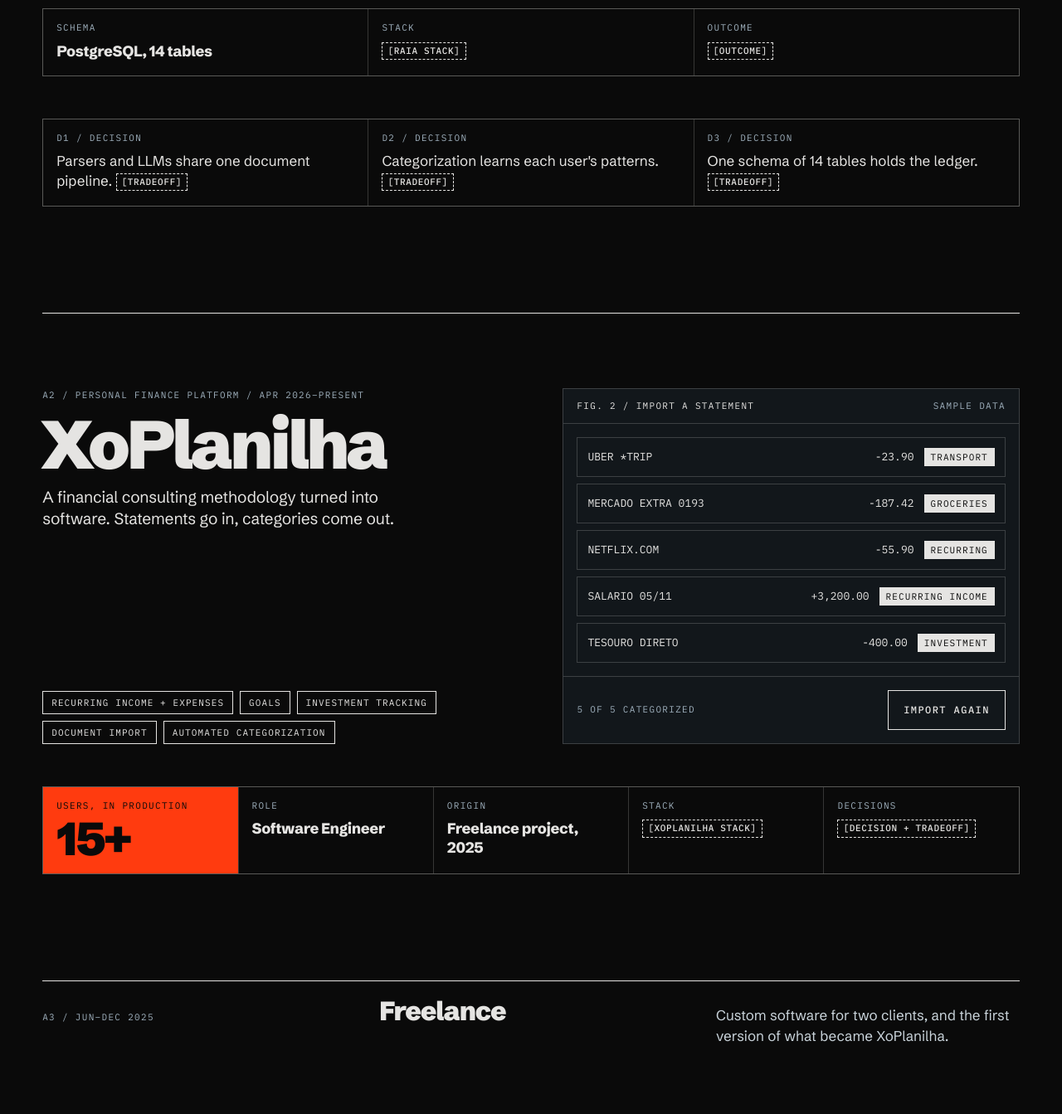
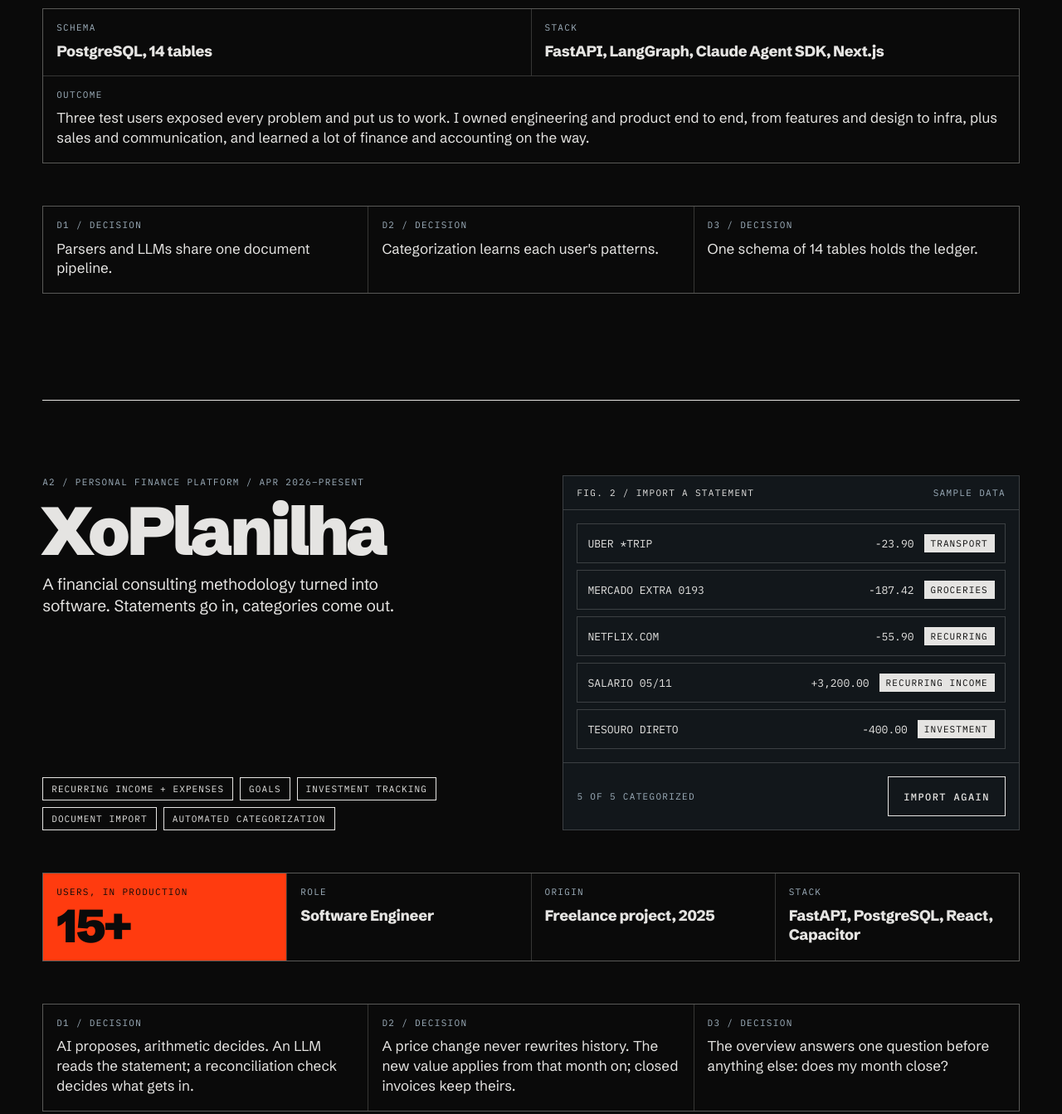
Before and after one commit to MigsBroedel/MigsBroedel.github.io, a plain HTML site: page index.html in a window 1280 px wide. Shown: the part 2220-3563 px from the top of the page at 83% size. Drawn offline with nearby package versions, Linux system fonts and the light colour scheme; animation ran at ten frames a second.

Commit message:
Fill project details and swap Navi for MusicBox
Co-Authored-By: Claude Opus 5.5 <noreply@anthropic.com>

```diff
--- a/i18n.js
+++ b/i18n.js
@@ -4,6 +4,17 @@
 (() => {
   'use strict';
   const PT = {
+      "m11": "Seguir",
+      "m10": "Resenha",
+      "m9": "Nota",
+      "m8": "Álbum",
+      "m7": "Busca",
+      "m6": "Um Letterboxd para música: avalie e resenhe álbuns, mantenha uma lista para ouvir, siga outros ouvintes. Uma API em NestJS e PostgreSQL por trás de um app React Native, com cada página de álbum tematizada pela capa.",
+      "m5": "L1 / Plataforma de reviews, API + app mobile",
+      "m4": "A visão geral responde uma pergunta antes de tudo: meu mês fecha?",
+      "m3": "Mudar um preço nunca reescreve o histórico. O valor novo vale daquele mês em diante; faturas fechadas mantêm o delas.",
+      "m2": "A IA propõe, a aritmética decide. Um LLM lê o extrato; uma checagem de conciliação decide o que entra.",
+      "m1": "Três usuários de teste expuseram todos os problemas e nos colocaram para trabalhar. Fiz engenharia e produto de ponta a ponta, de features e design a infra, além de vendas e comunicação, e aprendi muito de finanças e contabilidade no caminho.",
       "t0": "Pular para o conteúdo",
       "t1": "01 Trabalho",
       "t2": "02 Como penso",
@@ -57,9 +68,9 @@
       "t50": "D1 / Decisão",
       "t51": "D2 / Decisão",
       "t52": "D3 / Decisão",
-      "t53": "Parsers e LLMs dividem um único pipeline de documentos. <span class=\"ph\">[TRADEOFF]</span>",
-      "t54": "A categorização aprende os padrões de cada usuário. <span class=\"ph\">[TRADEOFF]</span>",
-      "t55": "Um schema de 14 tabelas guarda o razão. <span class=\"ph\">[TRADEOFF]</span>",
+      "t53": "Parsers e LLMs dividem um único pipeline de documentos.",
+      "t54": "A categorização aprende os padrões de cada usuário.",
+      "t55": "Um schema de 14 tabelas guarda o razão.",
       "t56": "Fig. 2 / Importe um extrato",
       "t57": "Importar de novo",
       "t58": "A2 / Plataforma de finanças pessoais / abr 2026–hoje",
@@ -124,6 +135,7 @@
     'Raia architecture diagram, scrolls sideways on small screens': 'Diagrama da arquitetura do Raia, rola para o lado em telas pequenas',
     'Features': 'Funcionalidades',
     'Graph': 'Grafo',
+    'A review, step by step': 'Uma resenha, passo a passo',
     'Sections': 'Seções'
   };
   const PT_JS = {
--- a/index.html
+++ b/index.html
@@ -200,15 +200,15 @@
           </div>
         </figure>
 
-        <dl class="cells">
+        <dl class="cells cells--two">
           <div class="cell"><dt class="mono muted">Schema</dt><dd class="cell-v" data-i18n="t48">PostgreSQL, 14 tables</dd></div>
-          <div class="cell"><dt class="mono muted">Stack</dt><dd><span class="ph">[RAIA STACK]</span></dd></div>
-          <div class="cell"><dt class="mono muted" data-i18n="t49">Outcome</dt><dd><span class="ph">[OUTCOME]</span></dd></div>
+          <div class="cell"><dt class="mono muted">Stack</dt><dd class="cell-v">FastAPI, LangGraph, Claude Agent SDK, Next.js</dd></div>
+          <div class="cell cell--full"><dt class="mono muted" data-i18n="t49">Outcome</dt><dd class="cell-p" data-i18n="m1">Three test users exposed every problem and put us to work. I owned engineering and product end to end, from features and design to infra, plus sales and communication, and learned a lot of finance and accounting on the way.</dd></div>
         </dl>
         <dl class="cells cells--wide">
-          <div class="cell"><dt class="mono muted" data-i18n="t50">D1 / Decision</dt><dd class="cell-p" data-i18n="t53">Parsers and LLMs share one document pipeline. <span class="ph">[TRADEOFF]</span></dd></div>
-          <div class="cell"><dt class="mono muted" data-i18n="t51">D2 / Decision</dt><dd class="cell-p" data-i18n="t54">Categorization learns each user's patterns. <span class="ph">[TRADEOFF]</span></dd></div>
-          <div class="cell"><dt class="mono muted" data-i18n="t52">D3 / Decision</dt><dd class="cell-p" data-i18n="t55">One schema of 14 tables holds the ledger. <span class="ph">[TRADEOFF]</span></dd></div>
+          <div class="cell"><dt class="mono muted" data-i18n="t50">D1 / Decision</dt><dd class="cell-p" data-i18n="t53">Parsers and LLMs share one document pipeline.</dd></div>
+          <div class="cell"><dt class="mono muted" data-i18n="t51">D2 / Decision</dt><dd class="cell-p" data-i18n="t54">Categorization learns each user's patterns.</dd></div>
+          <div class="cell"><dt class="mono muted" data-i18n="t52">D3 / Decision</dt><dd class="cell-p" data-i18n="t55">One schema of 14 tables holds the ledger.</dd></div>
         </dl>
       </article>
 
@@ -240,8 +240,12 @@
           <div class="cell cell--signal"><dt class="mono" data-i18n="t65">Users, in production</dt><dd class="stat num">15+</dd></div>
           <div class="cell"><dt class="mono muted" data-i18n="t66">Role</dt><dd class="cell-v" data-i18n="t67">Software Engineer</dd></div>
           <div class="cell"><dt class="mono muted" data-i18n="t68">Origin</dt><dd class="cell-v" data-i18n="t69">Freelance project, 2025</dd></div>
-          <div class="cell"><dt class="mono muted">Stack</dt><dd><span class="ph">[XOPLANILHA STACK]</span></dd></div>
-          <div class="cell"><dt class="mono muted" data-i18n="t70">Decisions</dt><dd><span class="ph">[DECISION + TRADEOFF]</span></dd></div>
+          <div class="cell"><dt class="mono muted">Stack</dt><dd class="cell-v">FastAPI, PostgreSQL, React, Capacitor</dd></div>
+        </dl>
+        <dl class="cells cells--wide">
+          <div class="cell"><dt class="mono muted" data-i18n="t50">D1 / Decision</dt><dd class="cell-p" data-i18n="m2">AI proposes, arithmetic decides. An LLM reads the statement; a reconciliation check decides what gets in.</dd></div>
+          <div class="cell"><dt class="mono muted" data-i18n="t51">D2 / Decision</dt><dd class="cell-p" data-i18n="m3">A price change never rewrites history. The new value applies from that month on; closed invoices keep theirs.</dd></div>
+          <div class="cell"><dt class="mono muted" data-i18n="t52">D3 / Decision</dt><dd class="cell-p" data-i18n="m4">The overview answers one question before anything else: does my month close?</dd></div>
         </dl>
       </article>
 
@@ -293,19 +297,19 @@
         <h2 id="h-lab" class="h2">Lab</h2>
       </div>
       <div class="cells cells--lab">
-        <article class="cell cell--lab" aria-labelledby="h-navi">
+        <article class="cell cell--lab" aria-labelledby="h-music">
           <div class="stack-16">
-            <div class="cell-top"><span class="mono muted" data-i18n="t89">L1 / Agent framework</span><span class="mono badge" data-i18n="t90">In development</span></div>
-            <h3 id="h-navi" class="h3 h3--m">Navi</h3>
-            <p class="lab-p" data-i18n="t91">A personal AI agent framework. My own orchestration harness, on LangGraph.</p>
+            <div class="cell-top"><span class="mono muted" data-i18n="m5">L1 / Review platform, API + mobile app</span><span class="lab-links"><a class="mono w nav-a" href="https://github.com/MigsBroedel/MusicBoxdBack" target="_blank" rel="noopener">API <svg class="i"><use href="#i-ur"/></svg></a><a class="mono w nav-a" href="https://github.com/MigsBroedel/MusicBoxMobile" target="_blank" rel="noopener">App <svg class="i"><use href="#i-ur"/></svg></a></span></div>
+            <h3 id="h-music" class="h3 h3--m">MusicBox</h3>
+            <p class="lab-p" data-i18n="m6">A Letterboxd for music: rate and review albums, keep a listen list, follow other listeners. A NestJS and PostgreSQL API behind a React Native app, with each album page themed from its cover art.</p>
           </div>
           <div class="stack-12">
-            <ol class="chips chips--lg chips--flow" aria-label="Graph">
-              <li class="chip pulse" data-i18n="t92">Start</li>
-              <li class="chip pulse" style="--d:.7s" data-i18n="t93">Node</li>
-              <li class="chip pulse" style="--d:1.4s" data-i18n="t94">Edge</li>
-              <li class="chip pulse" style="--d:2.1s" data-i18n="t93">Node</li>
-              <li class="chip pulse" style="--d:2.8s" data-i18n="t95">End</li>
+            <ol class="chips chips--lg chips--flow" aria-label="A review, step by step">
+              <li class="chip pulse" data-i18n="m7">Search</li>
+              <li class="chip pulse" style="--d:.7s" data-i18n="m8">Album</li>
+              <li class="chip pulse" style="--d:1.4s" data-i18n="m9">Rate</li>
+              <li class="chip pulse" style="--d:2.1s" data-i18n="m10">Review</li>
+              <li class="chip pulse" style="--d:2.8s" data-i18n="m11">Follow</li>
             </ol>
           </div>
         </article>
--- a/styles.css
+++ b/styles.css
@@ -326,6 +326,8 @@ button { font: inherit; }
   background: var(--rule); border: 1px solid var(--rule);
 }
 .cells--wide { grid-template-columns: repeat(auto-fit, minmax(min(280px, 100%), 1fr)); }
+.cells--two { grid-template-columns: repeat(2, minmax(0, 1fr)); }
+@media (max-width: 560px) { .cells--two { grid-template-columns: 1fr; } }
 .cells--lab { grid-template-columns: repeat(auto-fit, minmax(min(380px, 100%), 1fr)); }
 .cells--about { grid-template-columns: repeat(auto-fit, minmax(min(150px, 100%), 1fr)); background: var(--rule-strong); border-color: var(--rule-strong); }
 .cell { background: var(--bg); padding: 14px 16px 18px; display: flex; flex-direction: column; gap: 8px; min-width: 0; }
@@ -334,6 +336,7 @@ button { font: inherit; }
 .cell-p { font-size: 17px; line-height: 1.4; }
 .cell--lab { padding: 24px; gap: 28px; justify-content: space-between; }
 .cell-top { display: flex; justify-content: space-between; align-items: center; gap: 12px; flex-wrap: wrap; }
+.lab-links { display: flex; gap: 4px; margin-right: -12px; }
 .badge { border: 1px solid var(--fg); padding: 2px 8px; }
 
 /* Panels (demos) */
```
